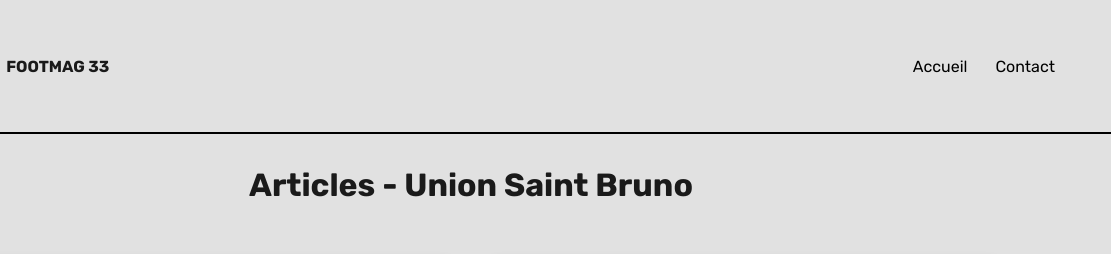
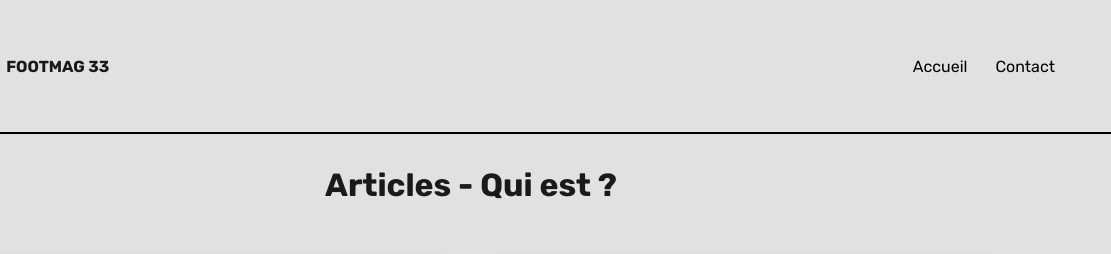
Before and after one commit to kozzZ7/Footmag33, a plain HTML site: page articles-quiest.html in a window 1280 px wide. Shown: the top 254 px of the page, 169-1280 px from the left. Drawn offline with Linux system fonts and the light colour scheme.

Commit message:
Update articles-quiest.html

```diff
--- a/articles-quiest.html
+++ b/articles-quiest.html
@@ -109,7 +109,7 @@
     </nav>
   </header>
 
-  <h1>Articles - Union Saint Bruno</h1>
+  <h1>Articles - Qui est ?</h1>
 
   <section class="articles-container">
     <!-- Exemple d'article 1 -->
```
